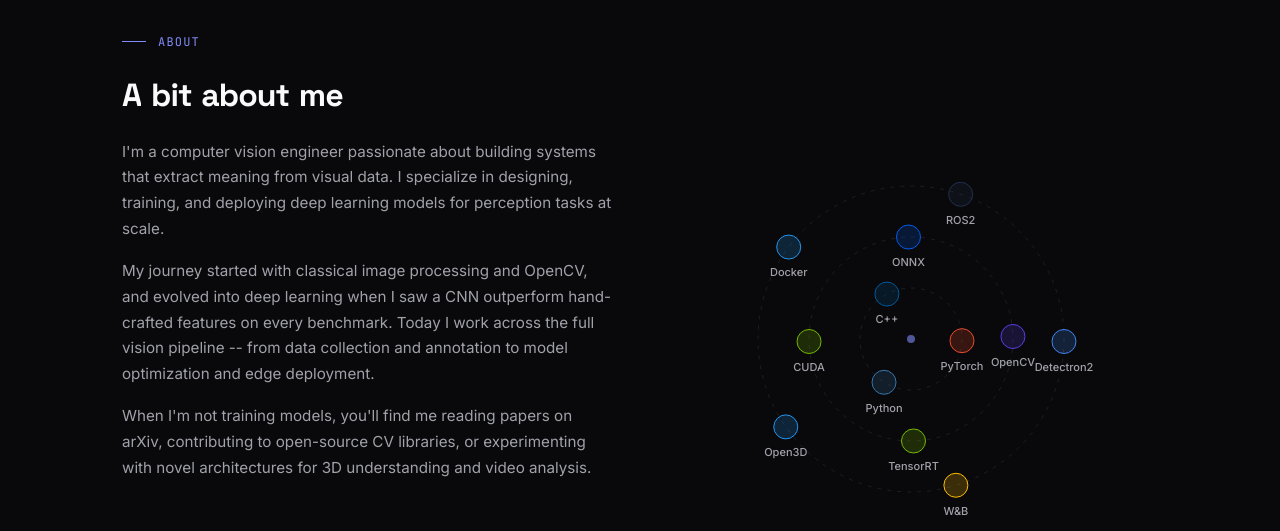
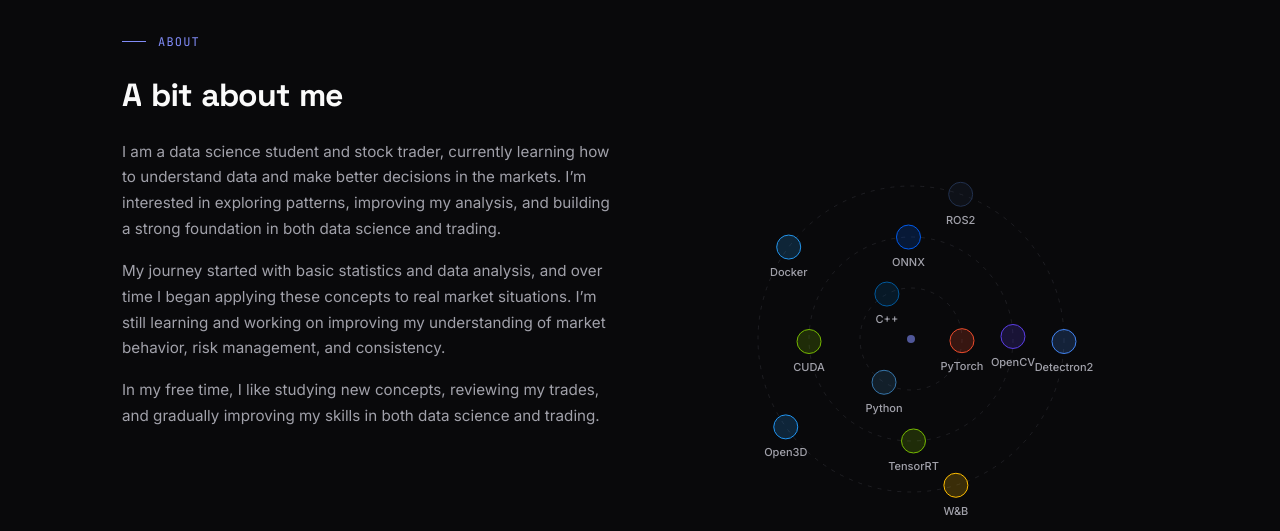
Before and after one commit to imbitnil/website, a website: page index.html in a window 1280 px wide. Shown: the part 2600-3131 px from the top of the page. Drawn offline with Linux system fonts and the light colour scheme; animation ran at ten frames a second.

Commit message:
Update personal description in index.html

```diff
--- a/index.html
+++ b/index.html
@@ -1238,14 +1238,11 @@ I'm a data science student — still early in my journey, but deeply curious and
     <div class="about-grid">
       <div class="about-text reveal">
         <p>
-          I'm a computer vision engineer passionate about building systems that extract meaning from visual data. I specialize in designing, training, and deploying deep learning models for perception tasks at scale.
-        </p>
+I am a data science student and stock trader, currently learning how to understand data and make better decisions in the markets. I’m interested in exploring patterns, improving my analysis, and building a strong foundation in both data science and trading.        </p>
         <p>
-          My journey started with classical image processing and OpenCV, and evolved into deep learning when I saw a CNN outperform hand-crafted features on every benchmark. Today I work across the full vision pipeline -- from data collection and annotation to model optimization and edge deployment.
-        </p>
+My journey started with basic statistics and data analysis, and over time I began applying these concepts to real market situations. I’m still learning and working on improving my understanding of market behavior, risk management, and consistency.        </p>
         <p>
-          When I'm not training models, you'll find me reading papers on arXiv, contributing to open-source CV libraries, or experimenting with novel architectures for 3D understanding and video analysis.
-        </p>
+In my free time, I like studying new concepts, reviewing my trades, and gradually improving my skills in both data science and trading.        </p>
       </div>
 
       <!-- Orbital tech visualization (replaces grid on desktop) -->
```
